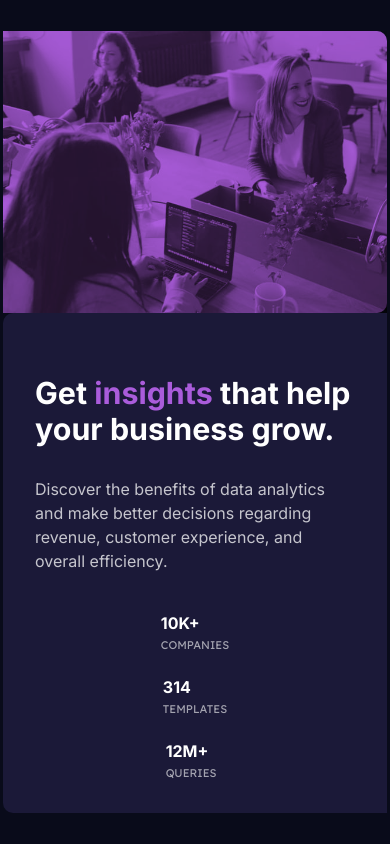
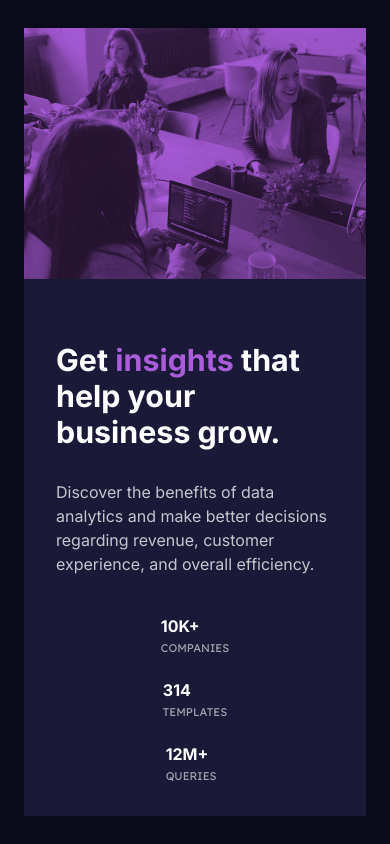
Before and after one commit to Lahitan/stats-preview-card, a plain HTML site: page index.html in a window 390 px wide. Drawn offline with Linux system fonts and the light colour scheme.

Commit message:
second commit

```diff
--- a/style.css
+++ b/style.css
@@ -1,20 +1,3 @@
-/*- Very dark blue (main background): hsl(233, 47%, 7%)
-- Dark desaturated blue (card background): hsl(244, 38%, 16%)
-- Soft violet (accent): hsl(277, 64%, 61%)
-- White (main heading, stats): hsl(0, 0%, 100%)
-- Slightly transparent white (main paragraph): hsla(0, 0%, 100%, 0.75)
-- Slightly transparent white (stat headings): hsla(0, 0%, 100%, 0.6)
-
-- Family: [Inter](https://fonts.google.com/specimen/Inter)
-- Weights: 400, 700
-
-- Family: [Lexend Deca](https://fonts.google.com/specimen/Lexend+Deca)
-- Weights: 400
-
-font-family: 'Inter', sans-serif;
-font-family: 'Lexend Deca', sans-serif;
-*/
-
 *{
     margin: 0;
     padding: 0;
@@ -40,14 +23,12 @@ body{
 .card{
     display: grid;
     grid-template-columns: repeat(2, 1fr);
-    width: 56rem;
+    width: 58rem;
 }
 
 .card-text{
     background-color: hsl(244, 38%, 16%);
     padding: 2rem;
-    border-top-left-radius: 10px;
-    border-bottom-left-radius: 10px;
 }
 
 /*.desktop-img{
@@ -99,8 +80,6 @@ body{
 .card-img{
     background-color: hsl(277, 64%, 61%);
     position: relative;
-    border-top-right-radius: 10px;
-    border-bottom-right-radius: 10px;
 }
 
 
@@ -118,9 +97,6 @@ img{
     top: 0;
     left: 0;
     opacity: 0.2;
-    border-top-right-radius: 10px;
-    border-bottom-right-radius: 10px;
-
 }
 
 /*Media Queries*/
@@ -134,6 +110,7 @@ img{
 
     .mobile-img{
         display: block;
+        height: 100%;
     }
 
     .desktop-img{
@@ -155,5 +132,7 @@ img{
         justify-content: center;
     }
 
-
+    .container{
+        padding: 1.5em;
+    }
 }
```
